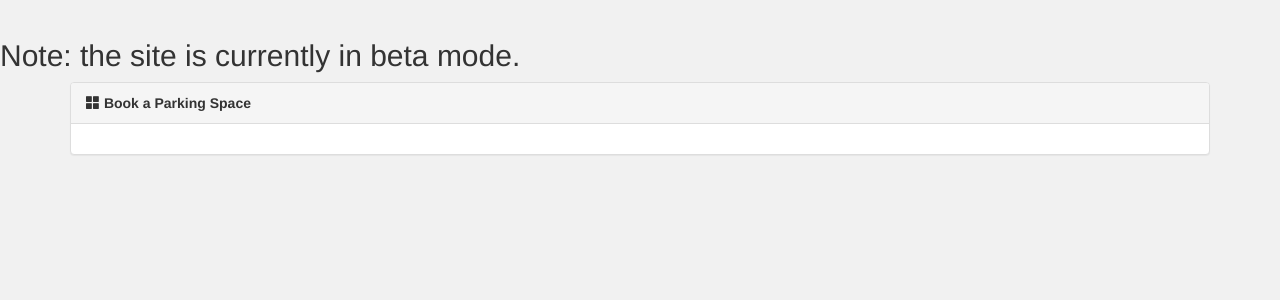
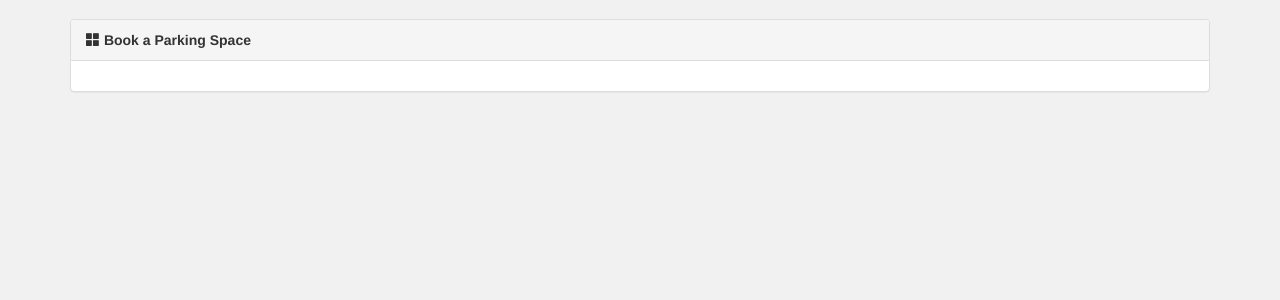
Before and after one commit to suhailvs/parking, a Django app: template homepage/templates/userprofile/find_base.html in a window 1280 px wide. Shown: the part 51-351 px from the top of the page. Run offline with Django 3.2, Linux system fonts and the light colour scheme; the template is opened without the code that fills it, so the values that code supplies are empty; some libraries are stand-ins or nearby versions.

Commit message:
base.html edited online with Bitbucket

```diff
--- a/homepage/templates/base.html
+++ b/homepage/templates/base.html
@@ -28,7 +28,6 @@
     {% block navbar %}
       {% include "userprofile/navbar.html" %}
     {% endblock %}
-<h2> Note: the site is currently in beta mode.</h2>
   	{% block body %}
       {# i hope only used by guest templates #}
       {% block content %} {% endblock %}
```
